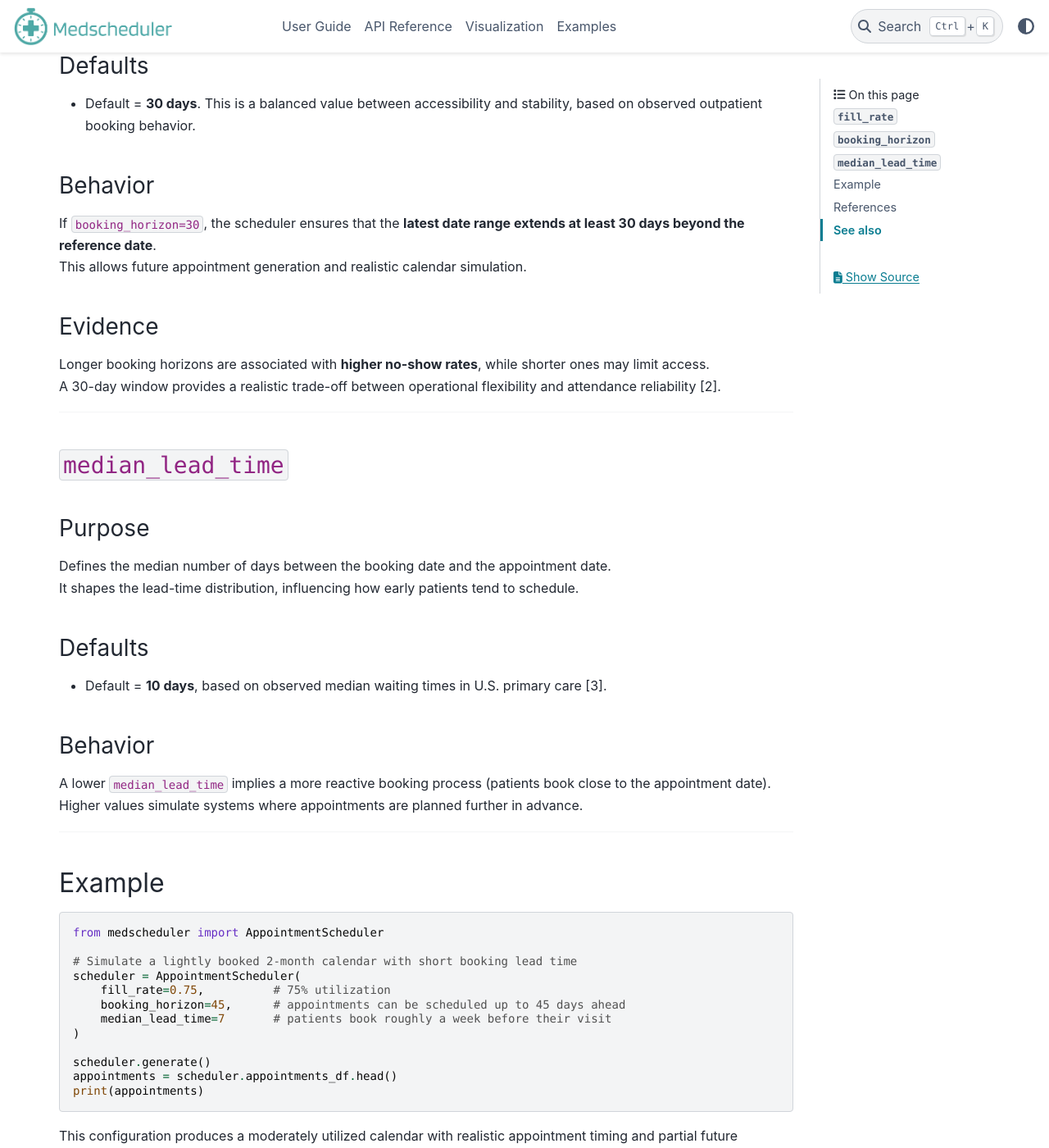
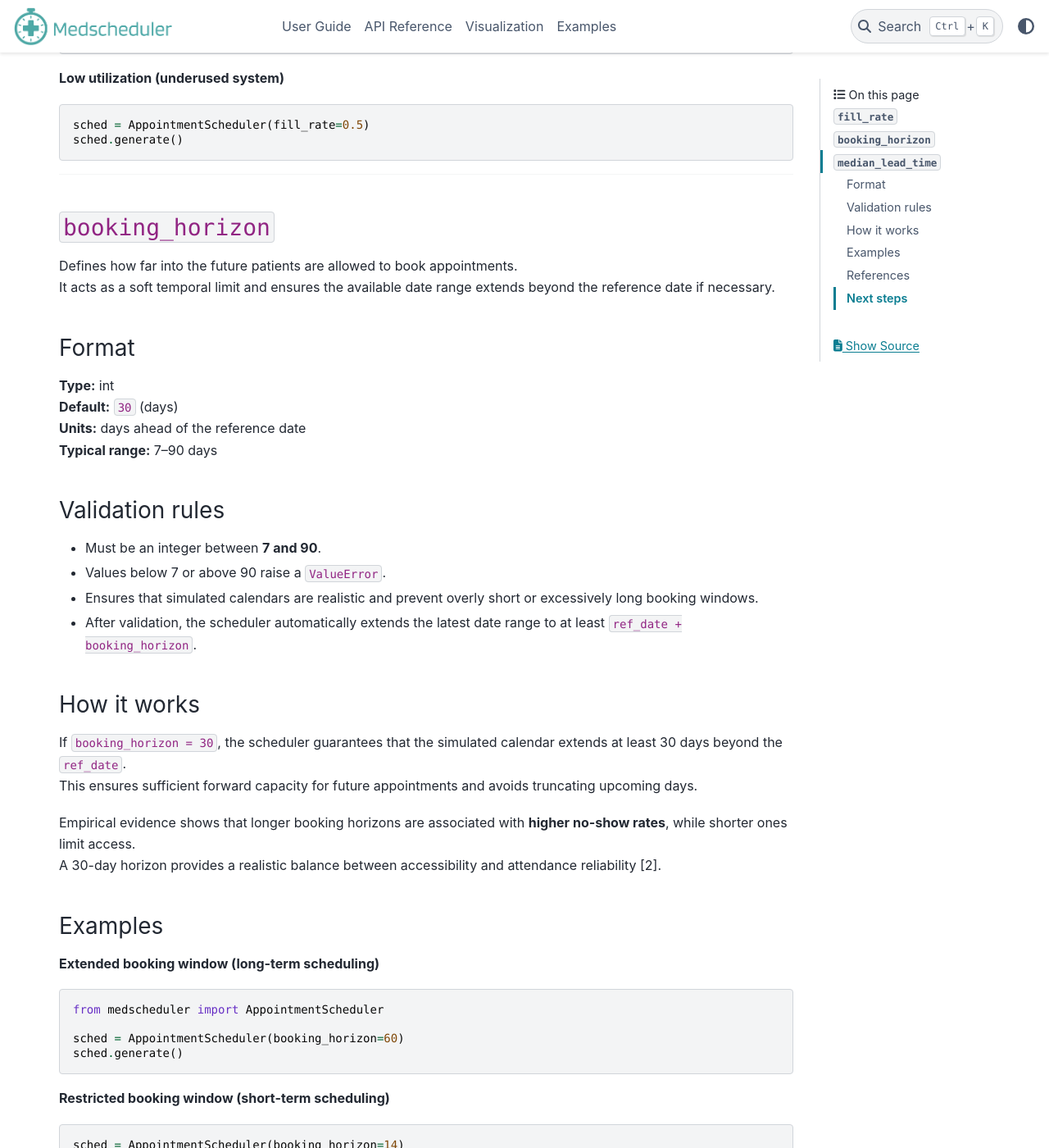
Before and after one commit to carogaltier/medscheduler, a Sphinx documentation site: the page built from docs/api-reference/booking_dynamics.md, in a window 1280 px wide and 1400 px high, scrolled down 1355 px. Shown: the whole window at 82% size. Built offline with Sphinx 7.4.7 and the PyData theme 0.15.4, drawn with Linux system fonts in a browser that asks for light colours; some of the changed text lies outside the part shown.

Commit message:
Update booking_dynamics.md

````diff
--- a/docs/api-reference/booking_dynamics.md
+++ b/docs/api-reference/booking_dynamics.md
@@ -1,106 +1,153 @@
 # Booking dynamics
 
-The parameters **`fill_rate`**, **`booking_horizon`**, and **`median_lead_time`** define how appointment slots are booked over time.
-Together, they control the **overall occupancy**, **how far in advance patients can schedule**, and **how early they typically book** relative to the appointment date.
+The parameters **`fill_rate`**, **`booking_horizon`**, and **`median_lead_time`** jointly control how appointment slots are booked over time.
+They determine the overall occupancy, how far in advance patients can schedule, and how early bookings tend to occur relative to the appointment date.
 
 ---
 
 ## `fill_rate`
 
-### Purpose
-Determines the proportion of available slots that are actually booked with appointments.
-It defines the overall utilization level of the generated calendar.
+Defines the proportion of available slots that are booked with appointments.
+It determines the overall utilization level of the generated calendar and represents system efficiency in using available capacity.
 
-### Defaults
-- Default = **0.9**, meaning 90% of all available slots are filled.
-- Valid range: **0.3–1.0**.
-  Values below 0.3 imply unrealistically low utilization and may lead to unstable scheduling behavior.
-  A fill rate of 0.9–0.95 is typical in well-functioning outpatient systems [1].
+### Format
+**Type:** float
+**Default:** `0.9` (90% utilization)
+**Accepted values:** between `0.3` and `1.0` inclusive
+**Typical range:** 0.9–0.95 in well-functioning outpatient systems [1]
 
-### Behavior
-- The **fill rate is applied only to slots dated before the reference date (`ref_date`)**, representing past activity.
-- For slots after the reference date, a **decaying probability model** is applied:
-  near-future slots are more likely to be booked, while far-future slots remain mostly empty.
+### Validation rules
+- Must be a float between 0.3 and 1.0.
+- Values below 0.3 raise a `ValueError`, as they represent implausibly low utilization.
+- Values above 1.0 are invalid since they exceed total capacity.
 
-This reproduces real-world scheduling patterns where upcoming calendars are only partially filled in advance.
+### How it works
+- The fill rate is applied primarily to slots **before the reference date (`ref_date`)**, representing historical appointment activity.
+- For **future slots**, a *decaying probability model* is used, where near-term slots are more likely to be filled than those farther in the future.
+- This behavior mimics real-world scheduling, where future calendars are only partially filled.
+- When combined with `month_weights` and `weekday_weights`, it defines the **temporal density of booked appointments**, balancing capacity and realism.
 
-### Interaction with other parameters
-- Works jointly with `booking_horizon` and `median_lead_time` to shape how quickly and how fully slots are filled.
-- Combined with `month_weights` and `weekday_weights`, it defines the **temporal density of booked appointments**.
+### Examples
+
+**High utilization (near-capacity system)**
+```python
+from medscheduler import AppointmentScheduler
+
+sched = AppointmentScheduler(fill_rate=0.95)
+sched.generate()
+```
+
+**Low utilization (underused system)**
+```python
+sched = AppointmentScheduler(fill_rate=0.5)
+sched.generate()
+```
 
 ---
 
 ## `booking_horizon`
 
-### Purpose
-Defines how far into the future patients can book appointments. The horizon acts as a soft limit, extending the available date range if needed.
+Defines how far into the future patients are allowed to book appointments.
+It acts as a soft temporal limit and ensures the available date range extends beyond the reference date if necessary.
 
-### Defaults
-- Default = **30 days**. This is a balanced value between accessibility and stability, based on observed outpatient booking behavior.
+### Format
+**Type:** int
+**Default:** `30` (days)
+**Units:** days ahead of the reference date
+**Typical range:** 7–90 days
 
-### Behavior
-If `booking_horizon=30`, the scheduler ensures that the **latest date range extends at least 30 days beyond the reference date**.
-This allows future appointment generation and realistic calendar simulation.
+### Validation rules
+- Must be an integer between **7 and 90**.
+- Values below 7 or above 90 raise a `ValueError`.
+- Ensures that simulated calendars are realistic and prevent overly short or excessively long booking windows.
+- After validation, the scheduler automatically extends the latest date range to at least `ref_date + booking_horizon`.
 
-### Evidence
-Longer booking horizons are associated with **higher no-show rates**, while shorter ones may limit access.
-A 30-day window provides a realistic trade-off between operational flexibility and attendance reliability [2].
+### How it works
+If `booking_horizon = 30`, the scheduler guarantees that the simulated calendar extends at least 30 days beyond the `ref_date`.
+This ensures sufficient forward capacity for future appointments and avoids truncating upcoming days.
+
+Empirical evidence shows that longer booking horizons are associated with **higher no-show rates**, while shorter ones limit access.
+A 30-day horizon provides a realistic balance between accessibility and attendance reliability [2].
+
+### Examples
+
+**Extended booking window (long-term scheduling)**
+```python
+from medscheduler import AppointmentScheduler
+
+sched = AppointmentScheduler(booking_horizon=60)
+sched.generate()
+```
+
+**Restricted booking window (short-term scheduling)**
+```python
+sched = AppointmentScheduler(booking_horizon=14)
+sched.generate()
+```
 
 ---
 
 ## `median_lead_time`
 
-### Purpose
-Defines the median number of days between the booking date and the appointment date.
-It shapes the lead-time distribution, influencing how early patients tend to schedule.
+Defines the median number of days between when a booking is made and when the appointment occurs.
+It governs how early patients tend to schedule relative to their visit date.
 
-### Defaults
-- Default = **10 days**, based on observed median waiting times in U.S. primary care [3].
+### Format
+**Type:** int
+**Default:** `10` (days)
+**Units:** days between booking date and appointment date
 
-### Behavior
-A lower `median_lead_time` implies a more reactive booking process (patients book close to the appointment date). Higher values simulate systems where appointments are planned further in advance.
+### Validation rules
+- Must be a positive integer.
+- Must not exceed the current `booking_horizon`.
+  If `median_lead_time > booking_horizon`, a `ValueError` is raised.
+- This ensures internal consistency: the median booking delay cannot exceed the maximum allowed booking window.
+
+### How it works
+This parameter shapes the **lead-time distribution** of bookings:
+- Smaller values → reactive systems (patients book close to the visit date).
+- Larger values → proactive systems (booked well in advance).
+The scheduler samples booking dates using a probabilistic decay model centered around this median, yielding realistic temporal dispersion of appointments.
+
+Empirical studies in primary care suggest a median lead time around 10 days [3].
+
+### Examples
+
+**Short-lead reactive system**
+```python
+from medscheduler import AppointmentScheduler
+
+sched = AppointmentScheduler(median_lead_time=5)
+sched.generate()
+```
+
+**Planned long-lead system**
+```python
+sched = AppointmentScheduler(median_lead_time=20)
+sched.generate()
+```
 
 ---
 
-## Example
+### References
 
-```python
-from medscheduler import AppointmentScheduler
+[1] Buttz, L. (2004). *How to use scheduling data to improve efficiency.*
+*Family Practice Management, 11*(7), 27–29. [PMID: 15315285](https://pubmed.ncbi.nlm.nih.gov/15315285/)
 
-# Simulate a lightly booked 2-month calendar with short booking lead time
-scheduler = AppointmentScheduler(
-    fill_rate=0.75,          # 75% utilization
-    booking_horizon=45,      # appointments can be scheduled up to 45 days ahead
-    median_lead_time=7       # patients book roughly a week before their visit
-)
+[2] Woodcock, E., Nokes, D., Bolton, H., Bartholomew, D., Johnson, E., & Shakarchi, A. F. (2020).
+*The Influence of the Scheduling Horizon on New Patient Arrivals.*
+*Journal of Ambulatory Care Management, 43*(3), 221–229.
+[https://doi.org/10.1097/JAC.0000000000000334](https://doi.org/10.1097/JAC.0000000000000334)
 
-scheduler.generate()
-appointments = scheduler.appointments_df.head()
-print(appointments)
-```
-
-This configuration produces a moderately utilized calendar with realistic appointment timing and partial future occupancy.
+[3] Grande, D., Zuo, J. X., Venkat, R., Chen, X., Ward, K. R., Seymour, J. W., & Mitra, N. (2018).
+*Differences in Primary Care Appointment Availability and Wait Times by Neighborhood Characteristics: a Mystery Shopper Study.*
+*Journal of General Internal Medicine, 33*(9), 1441–1443.
+[https://doi.org/10.1007/s11606-018-4407-9](https://doi.org/10.1007/s11606-018-4407-9)
 
 ---
 
-## References
-
-[1] Buttz, L. (2004). *How to use scheduling data to improve efficiency.*
-  *Family Practice Management, 11*(7), 27–29. [PMID: 15315285](https://pubmed.ncbi.nlm.nih.gov/15315285/)
-
-[2] Woodcock, E., Nokes, D., Bolton, H., Bartholomew, D., Johnson, E., & Shakarchi, A. F. (2020).
-  *The Influence of the Scheduling Horizon on New Patient Arrivals.*
-  *Journal of Ambulatory Care Management, 43*(3), 221–229.
-  [https://doi.org/10.1097/JAC.0000000000000334](https://doi.org/10.1097/JAC.0000000000000334)
-
-[3] Grande, D., Zuo, J. X., Venkat, R., Chen, X., Ward, K. R., Seymour, J. W., & Mitra, N. (2018).
-  *Differences in Primary Care Appointment Availability and Wait Times by Neighborhood Characteristics: a Mystery Shopper Study.*
-  *Journal of General Internal Medicine, 33*(9), 1441–1443.
-  [https://doi.org/10.1007/s11606-018-4407-9](https://doi.org/10.1007/s11606-018-4407-9)
-
----
-
-## See also
+### Next steps
 
 - {doc}`date_ranges_ref_date` – explains reference dates and effective calendar windows.
 - {doc}`seasonality_weights` – details monthly and weekday weight adjustments.
+- {doc}`calendar_structure` – defines the working-day, hour, and slot configuration.
````
